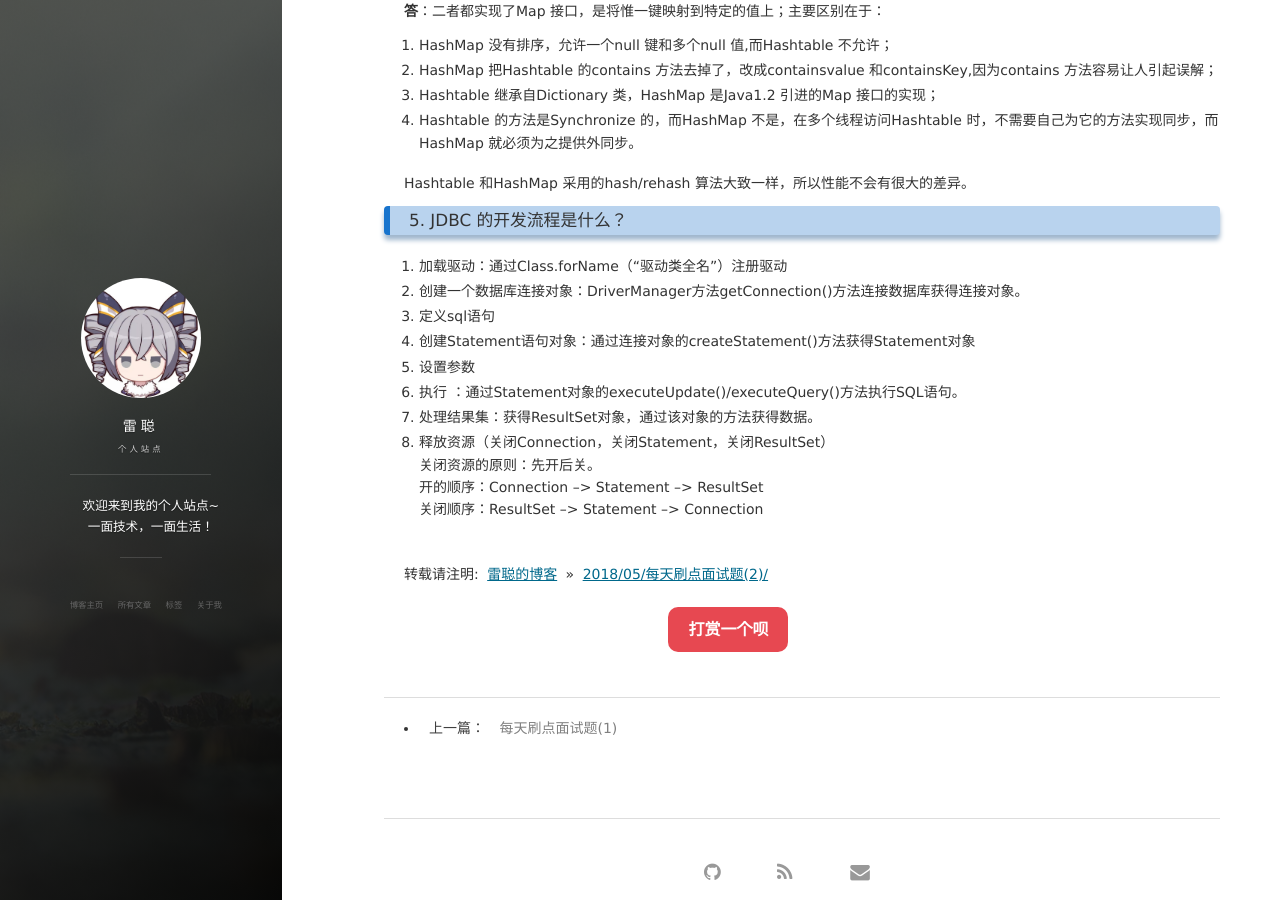
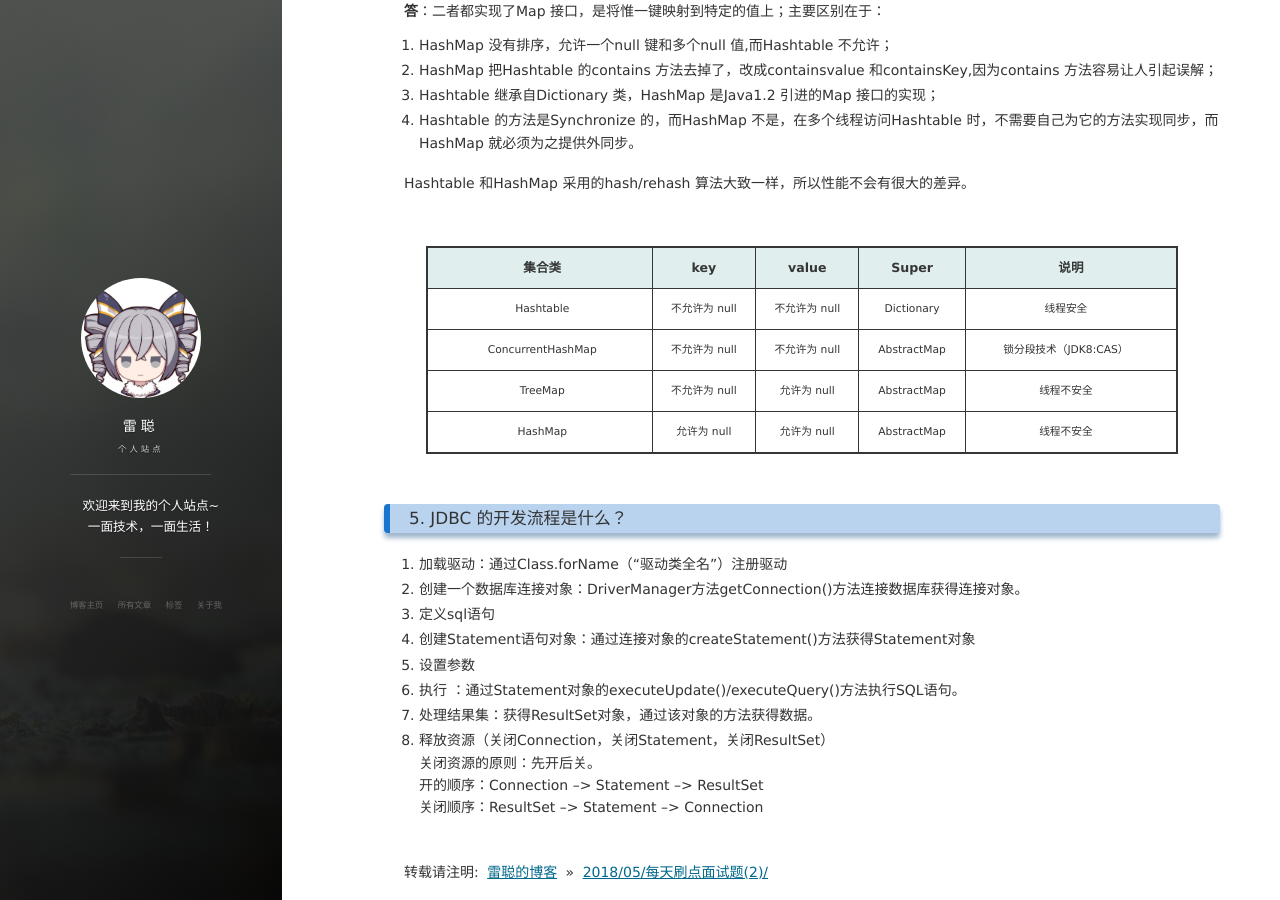
Before and after one commit to AllenLeic/allenleic.github.io, a Jekyll site: the page built from _posts/2018-05-31-每天刷点面试题(2).md, in a window 1280 px wide and 900 px high, scrolled down 1581 px. Built offline with Jekyll 4.4.1, drawn with Linux system fonts in a browser that asks for light colours; nearby versions of some CDN libraries; comment, search, counter and statistics services are not loaded; grey boxes are pictures that could not be loaded.

Commit message:
add(interview): add table

```diff
--- a/_posts/2018-05-31-每天刷点面试题(2).md
+++ b/_posts/2018-05-31-每天刷点面试题(2).md
@@ -70,6 +70,17 @@ ArrayList 和 LinkedList 都不是线程安全的，多线程场景使用的时
 
 Hashtable 和HashMap 采用的hash/rehash 算法大致一样，所以性能不会有很大的差异。
 
+
+
+| 集合类            | key           | value         | Super       | 说明                   |
+| ----------------- | ------------- | ------------- | ----------- | ---------------------- |
+| Hashtable         | 不允许为 null | 不允许为 null | Dictionary  | 线程安全               |
+| ConcurrentHashMap | 不允许为 null | 不允许为 null | AbstractMap | 锁分段技术（JDK8:CAS） |
+| TreeMap           | 不允许为 null | 允许为 null   | AbstractMap | 线程不安全             |
+| HashMap           | 允许为 null   | 允许为 null   | AbstractMap | 线程不安全             |
+
+
+
 ### 5. JDBC 的开发流程是什么？
 
 1. 加载驱动：通过Class.forName（“驱动类全名”）注册驱动
```
